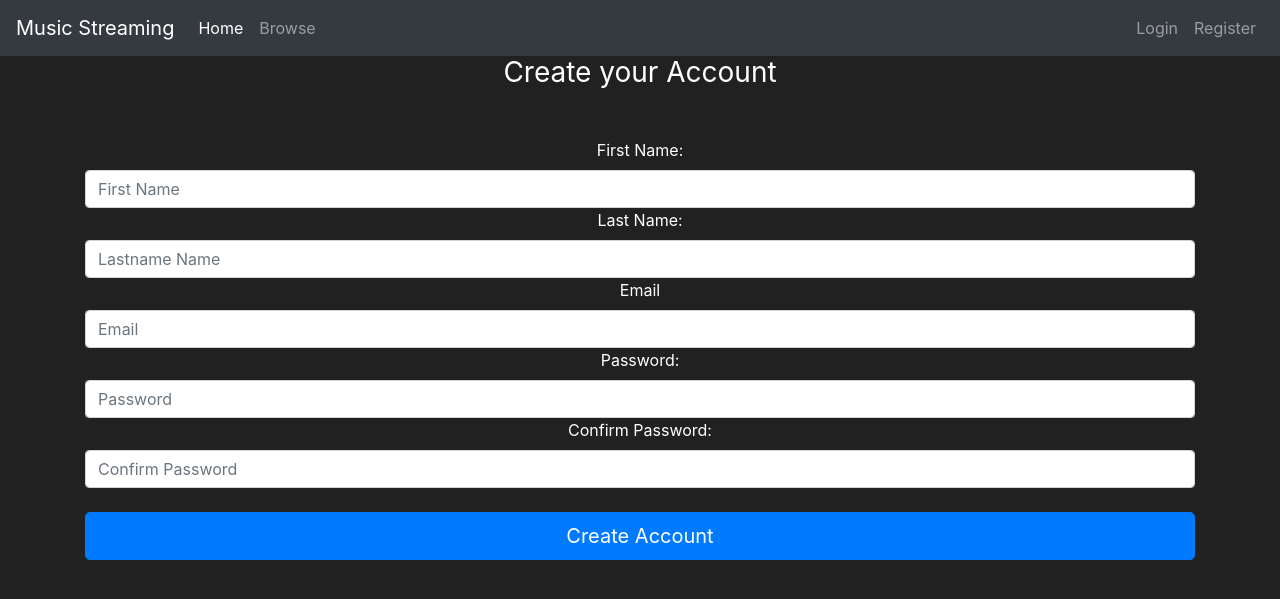
After one commit to Istentel/Music-Stream-Platform, a Flask app: page /register in a window 1280 px wide. The commit adds this page. Shown: the top 599 px of the page. Run offline with Flask 3, Linux system fonts and the light colour scheme.

Commit message:
register form created

```diff
--- a/flask_server/run.py
+++ b/flask_server/run.py
@@ -1,4 +1,4 @@
-from server import app
+from web import app
 import os
 
 # docker build . -t flask_app_dev
--- a/flask_server/templates/config.py
+++ /dev/null
@@ -1 +0,0 @@
-DEV_DB = 'DB'
--- /dev/null
+++ b/flask_server/web/forms.py
@@ -0,0 +1,11 @@
+from flask_wtf import FlaskForm
+from wtforms import StringField, PasswordField, SubmitField
+from wtforms.validators import Length, Email, EqualTo, DataRequired
+
+class RegisterForm(FlaskForm):
+    firstname = StringField(label='First Name:', validators=[Length(min=2, max=50), DataRequired()])
+    lastname = StringField(label='Last Name:', validators=[Length(min=2, max=50), DataRequired()])
+    email = StringField(label='Email', validators=[Email(), DataRequired()])
+    password1 = PasswordField(label='Password:', validators=[Length(min=6), DataRequired()])
+    password2 = PasswordField(label='Confirm Password:', validators=[EqualTo('password1'), DataRequired()])
+    submit = SubmitField(label='Create Account')
--- a/flask_server/models.py
+++ b/flask_server/web/models.py
@@ -1,4 +1,4 @@
-from server import db
+from web import db
 
 class User(db.Model):
     id = db.Column(db.Integer, primary_key=True, nullable=False)
--- /dev/null
+++ b/flask_server/web/routes.py
@@ -0,0 +1,22 @@
+from web import app
+from flask import render_template
+from web.forms import RegisterForm
+
+@app.route('/')
+@app.route('/home')
+def home_page():
+    return render_template('home.html')
+
+@app.route('/about/<username>')
+def about_page(username):
+    return f'<h1>This is the about page of {username}'
+
+@app.route('/register', methods=['GET', 'POST'])
+def register_page():
+    form = RegisterForm()
+    if form.errors != {}:
+        for err_msj in form.errors.values():
+            print(f'Error when creating an user:{err_msj}')
+    if form.validate_on_submit():
+        new_user = ''
+    return render_template('register.html', form=form)
--- a/flask_server/templates/base.html
+++ b/flask_server/web/templates/base.html
@@ -34,13 +34,16 @@
                     <a class="nav-link" href="#">Login</a>
                 </li>
                 <li class="nav-item">
-                    <a class="nav-link" href="#">Register</a>
+                    <a class="nav-link" href="{{ url_for('register_page')}}">Register</a>
                 </li>
             </ul>
         </div>
     </nav>
 
-    <h1>Hello, world!</h1>
+    {% block content %}
+
+    {% endblock %}
+
 
     <!-- Optional JavaScript; choose one of the two! -->
 
--- a/flask_server/templates/home.html
+++ b/flask_server/web/templates/home.html
@@ -2,3 +2,7 @@
 {% block title %}
 Home Page
 {% endblock %}
+
+{% block content %}
+<h1>Hello, world!</h1>
+{% endblock %}
--- /dev/null
+++ b/flask_server/web/templates/register.html
@@ -0,0 +1,39 @@
+{% extends 'base.html' %}
+{% block title %}
+Register
+{% endblock %}
+
+{% block content %}
+<body class="text-center">
+    <div class="container">
+        <form method="POST" class="form-register" style="color:white">
+            {{ form.hidden_tag() }}
+
+            <h1 class="h3 mb-4 font-weight-normal">
+                Create your Account
+            </h1>
+
+            <br>
+
+            {{ form.firstname.label() }}
+            {{ form.firstname(class="form-control", placeholder="First Name") }}
+
+            {{ form.lastname.label() }}
+            {{ form.lastname(class="form-control", placeholder="Lastname Name") }}
+
+            {{ form.email.label() }}
+            {{ form.email(class="form-control", placeholder="Email") }}
+
+            {{ form.password1.label() }}
+            {{ form.password1(class="form-control", placeholder="Password") }}
+
+            {{ form.password2.label() }}
+            {{ form.password2(class="form-control", placeholder="Confirm Password") }}
+
+            <br>
+
+            {{ form.submit(class="btn btn-lg btn-block btn-primary") }}
+        </form>
+    </div>
+</body>
+{% endblock %}
```
Also changed, not shown: db_service/init.sql (+6 -5 lines), flask_server/db_connection/db.py (deleted, +0 -7 lines), flask_server/routes.py (deleted, +0 -19 lines), flask_server/server.py (deleted, +0 -26 lines), flask_server/web/__init__.py (added, +20 -0 lines), flask_server/web/db_connection/db.py (added, +8 -0 lines), flask_server/web/db_connection/__init__.py (added).
